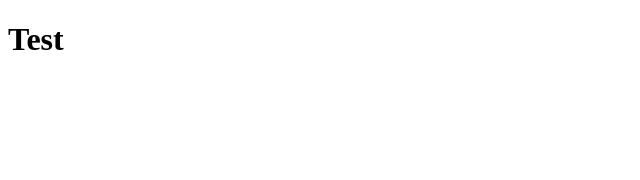
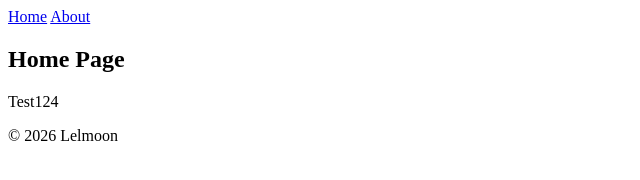
Before and after one commit to Lelmoon/Lelmoon.github.io, a plain HTML site: page index.html in a window 1280 px wide. Shown: the whole page, without its empty margins (0-640 px from the left). Drawn offline with Linux system fonts and the light colour scheme.

Commit message:
Add files via upload

```diff
--- /dev/null
+++ b/components/footer.html
@@ -0,0 +1,14 @@
+<!DOCTYPE html>
+<html lang="en">
+<head>
+    <meta charset="UTF-8">
+    <title>Title</title>
+</head>
+<body>
+
+</body>
+
+<footer>
+  <p>&copy; 2026 Lelmoon</p>
+</footer>
+</html>
--- /dev/null
+++ b/components/header.html
@@ -0,0 +1,18 @@
+<!DOCTYPE html>
+<html lang="en">
+<head>
+    <meta charset="UTF-8">
+    <title>Title</title>
+</head>
+
+<header>
+    <nav>
+        <a href="index.html">Home</a>
+        <a href="about.html">About</a>
+    </nav>
+</header>
+
+<body>
+
+</body>
+</html>
--- a/index.html
+++ b/index.html
@@ -1,12 +1,32 @@
-<!DOCTYPE html>
-<html lang="en">
+<!Doctype html>
+<html lang="de">
+
 <head>
-    <meta charset="UTF-8">
-    <title>Title</title>
+
+    <meta charset="utf-8">
+
+    <title>Home</title>
+
+    <link rel="stylesheet" href="css/style.css">
+
 </head>
+
 <body>
 
-<h1> Test </h1>
+    <div id="header"></div>
+
+    <main>
+
+        <h2> Home Page</h2>
+
+        <p> Test124 </p>
+
+    </main>
+
+<div id="footer"></div>
+
+<script src="js/layout.js"></script>
 
 </body>
+
 </html>
--- /dev/null
+++ b/js/layout.js
@@ -0,0 +1,14 @@
+document.addEventListener('DOMContentLoaded', async () => {
+
+    const header = document.getElementById("header");
+    if (header) {
+        const response = await fetch("components/header.html");
+        header.innerHTML = await response.text();
+    }
+
+    const footer = document.getElementById("footer");
+    if (footer) {
+        const response = await fetch("components/footer.html");
+        footer.innerHTML = await response.text();
+    }
+})
```
Also changed, not shown: about.html (added, +32 -0 lines), css/style.css (added).
